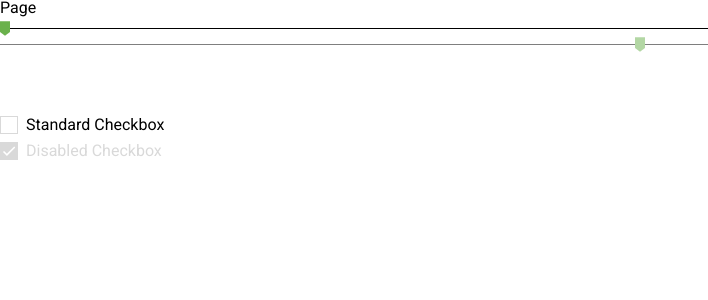
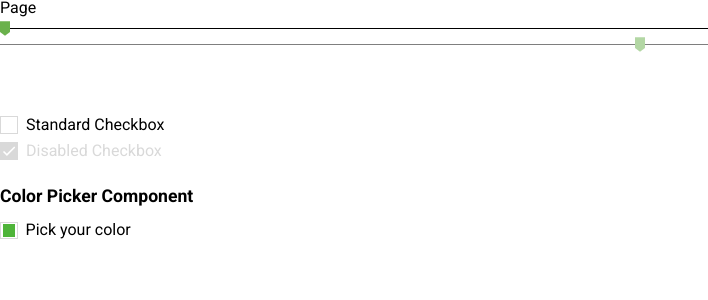
Before and after one commit to Euricom/t-profile-gen-v2, a React (Vite) app: page / in a window 1280 px wide. Shown: the top 300 px of the page, without its empty margins (0-708 px from the left). Built offline with nearby package versions, Linux system fonts and the light colour scheme.

Commit message:
feat: add colorPicker component

```diff
--- a/package.json
+++ b/package.json
@@ -14,6 +14,7 @@
   "dependencies": {
     "@fontsource/roboto": "^4.5.0",
     "react": "^17.0.0",
+    "react-colorful": "^5.4.0",
     "react-dom": "^17.0.0",
     "styled-components": "^5.3.1",
     "styled-reset": "^4.3.4"
--- a/src/App.tsx
+++ b/src/App.tsx
@@ -1,9 +1,10 @@
 import * as React from 'react';
-import { Checkbox, Slider } from './components';
+import { Checkbox, ColorPicker, Slider } from './components';
 
 function App(): JSX.Element {
   const [boxSize, setBoxSize] = React.useState<number>(0);
   const [checked, setChecked] = React.useState(false);
+  const [color, setColor] = React.useState('#4eb439');
 
   const handleSlider = (event: React.ChangeEvent<HTMLInputElement>) =>
     setBoxSize(Number(event.currentTarget.value) / 100);
@@ -28,6 +29,11 @@ function App(): JSX.Element {
         <Checkbox isChecked={checked} labelText="Standard Checkbox" name="1" onChange={handleCheckboxChange} />
         <Checkbox isChecked isDisabled name="2" labelText="Disabled Checkbox" />
       </div>
+      {/* color picker */}
+      <p style={{ margin: '1.5rem 0 1rem 0', fontWeight: 700, fontSize: '1.1rem' }}>Color Picker Component</p>
+      <ColorPicker color={color} onChange={setColor}>
+        Pick your color
+      </ColorPicker>
     </div>
   );
 }
--- /dev/null
+++ b/src/components/ColorPicker/ColorPicker.tsx
@@ -0,0 +1,46 @@
+import React from 'react';
+import { useTheme } from 'styled-components';
+import * as S from './styles';
+import { ColorPickerProps } from './types';
+import { useClickOutside } from '../../hooks';
+
+const ColorPicker = ({ children, color, onChange }: ColorPickerProps): JSX.Element => {
+  const theme = useTheme();
+  const popoverElement = React.useRef<null | HTMLDivElement>(null);
+  const [isOpen, setIsOpen] = React.useState(false);
+
+  const close = React.useCallback(() => setIsOpen(false), []);
+
+  useClickOutside(popoverElement, close);
+
+  const colorPresets = [`${theme.colors.primary[500]}`, `${theme.colors.neutral[100]}`, `${theme.colors.neutral[900]}`];
+
+  return (
+    <S.ColorPickerContainer>
+      <S.ColorPicker>
+        <S.ColorPickerSwatch color={color} onClick={() => setIsOpen(true)} />
+        <S.ColorPickerLabel onClick={() => setIsOpen(true)}>{children}</S.ColorPickerLabel>
+      </S.ColorPicker>
+
+      {isOpen && (
+        <S.ColorPickerPopoverContainer ref={popoverElement}>
+          <S.ColorPickerPopover color={color} onChange={onChange} />
+          <S.ColorPickerPopoverSwatchesContainer>
+            {colorPresets.map((colorPreset) => (
+              <S.ColorPickerPopoverSwatch
+                color={colorPreset}
+                key={colorPreset}
+                onClick={() => {
+                  onChange(colorPreset);
+                  setIsOpen(false);
+                }}
+              />
+            ))}
+          </S.ColorPickerPopoverSwatchesContainer>
+        </S.ColorPickerPopoverContainer>
+      )}
+    </S.ColorPickerContainer>
+  );
+};
+
+export default ColorPicker;
--- /dev/null
+++ b/src/components/ColorPicker/styles.ts
@@ -0,0 +1,79 @@
+import styled from 'styled-components';
+import { HexColorPicker } from 'react-colorful';
+
+// color picker
+export const ColorPickerContainer = styled.div`
+  position: relative;
+`;
+
+export const ColorPicker = styled.div`
+  align-items: center;
+  display: flex;
+`;
+
+export const ColorPickerSwatch = styled.button.attrs({ type: 'button' })`
+  background: ${({ color }) => color};
+  background-clip: content-box;
+  background-size: 0.5rem;
+  border: ${({ theme }) => `1px solid ${theme.colors.neutral[100]}`};
+  cursor: pointer;
+  height: 1.1rem;
+  padding: 0.1rem;
+  transition: all 300ms;
+  width: 1.1rem;
+
+  :focus {
+    box-shadow: ${({ theme }) => `0 0 0 3px ${theme.colors.neutral[100]}`};
+    outline: none;
+  }
+`;
+
+export const ColorPickerLabel = styled.span`
+  cursor: pointer;
+  margin: 0 0 0 0.5rem;
+`;
+
+// color picker popover container
+export const ColorPickerPopoverContainer = styled.div`
+  box-shadow: 0 6px 12px rgba(0, 0, 0, 0.15);
+  position: absolute;
+  left: 0;
+`;
+
+// overrides of default styles for react-colorful colorPicker
+export const ColorPickerPopover = styled(HexColorPicker)`
+  .react-colorful__saturation,
+  .react-colorful__last-control {
+    border-radius: 0;
+  }
+
+  .react-colorful__hue-pointer,
+  .react-colorful__alpha-pointer,
+  .react-colorful__saturation-pointer {
+    border-radius: 0;
+    width: 16px;
+  }
+
+  .react-colorful__saturation-pointer {
+    height: 16px;
+  }
+`;
+
+export const ColorPickerPopoverSwatchesContainer = styled.div`
+  display: flex;
+  flex-wrap: wrap;
+  justify-content: center;
+  padding: 12px;
+`;
+
+export const ColorPickerPopoverSwatch = styled.button.attrs({ type: 'button' })`
+  background-color: ${({ color }) => color};
+  border: none;
+  border-radius: 4px;
+  cursor: pointer;
+  height: 16px;
+  margin: 4px;
+  outline: none;
+  padding: 0;
+  width: 16px;
+`;
--- /dev/null
+++ b/src/components/ColorPicker/types.ts
@@ -0,0 +1,7 @@
+import { Dispatch, ReactNode, SetStateAction } from 'react';
+
+export interface ColorPickerProps {
+  children: ReactNode;
+  color: string;
+  onChange: Dispatch<SetStateAction<string>>;
+}
--- a/src/components/index.tsx
+++ b/src/components/index.tsx
@@ -1,2 +1,3 @@
 export { default as Slider } from './Slider/Slider';
 export { default as Checkbox } from './Checkbox/Checkbox';
+export { default as ColorPicker } from './ColorPicker/ColorPicker';
--- /dev/null
+++ b/src/hooks/index.tsx
@@ -0,0 +1 @@
+export { default as useClickOutside } from './useClickOutside';
--- /dev/null
+++ b/src/hooks/useClickOutside.tsx
@@ -0,0 +1,35 @@
+import React from 'react';
+
+const useClickOutside = (
+  ref: React.MutableRefObject<null | HTMLDivElement>,
+  handler: (event: MouseEvent | TouchEvent) => void,
+): void => {
+  React.useEffect(() => {
+    let startedInside: boolean | null = false;
+    let startedWhenMounted = false;
+
+    const listener = (event: MouseEvent) => {
+      if (startedInside || !startedWhenMounted) return;
+      if (!ref.current || ref.current.contains(event.target as Node)) return;
+
+      handler(event);
+    };
+
+    const validateEventStart = (event: MouseEvent | TouchEvent) => {
+      startedWhenMounted = Boolean(ref.current);
+      startedInside = ref.current && ref.current.contains(event.target as Node);
+    };
+
+    document.addEventListener('mousedown', validateEventStart);
+    document.addEventListener('touchstart', validateEventStart);
+    document.addEventListener('click', listener);
+
+    return () => {
+      document.removeEventListener('mousedown', validateEventStart);
+      document.removeEventListener('touchstart', validateEventStart);
+      document.removeEventListener('click', listener);
+    };
+  }, [ref, handler]);
+};
+
+export default useClickOutside;
--- a/src/theme/theme.tsx
+++ b/src/theme/theme.tsx
@@ -1,6 +1,7 @@
+import { DefaultTheme } from 'styled-components';
 import { colors } from './foundations';
 
-const theme = {
+const theme: DefaultTheme = {
   colors,
 };
 
```
Also changed, not shown: src/theme/styled.d.ts (added, +33 -0 lines), 1 other file (tests, documents, lock files or other folders).
